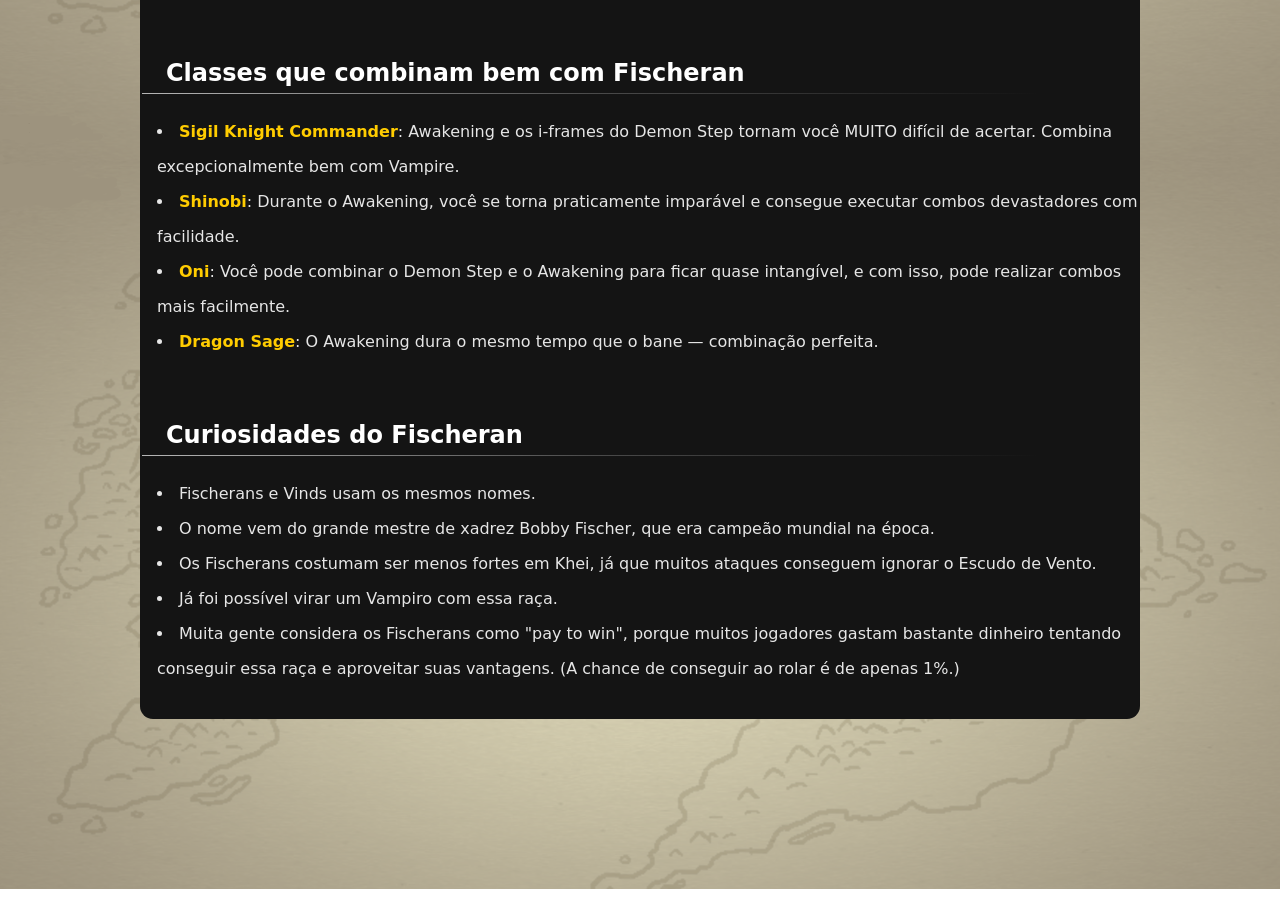
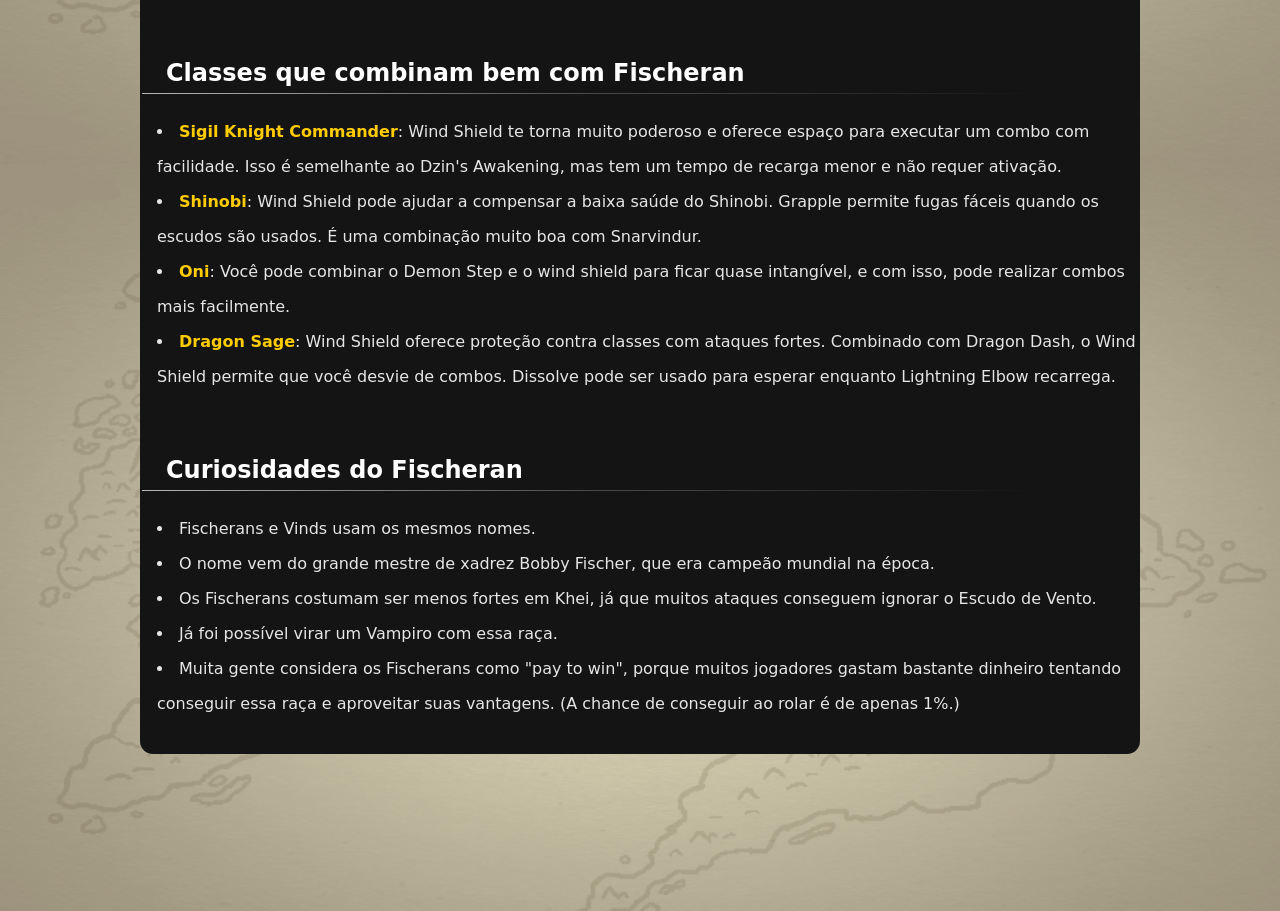
Before and after one commit to JuanDaRocha/Rogue-Wiki, a plain HTML site: page assets/wikis/Raças/Fischeran.html in a window 1280 px wide. Shown: the part 3839-4750 px from the top of the page. Before the commit the page ends 4728 px from the top, so only its background shows below. Drawn offline with nearby package versions, Linux system fonts and the light colour scheme; a web font is replaced by a local one.

Commit message:
Arrumando erros

```diff
--- a/assets/wikis/Raças/Fischeran.html
+++ b/assets/wikis/Raças/Fischeran.html
@@ -150,10 +150,10 @@
                 <h2>Classes que combinam bem com Fischeran</h2>
                 <hr>
                 <ul>
-                    <li><a href="#"><strong>Sigil Knight Commander</strong></a>: Awakening e os i-frames do Demon Step tornam você MUITO difícil de acertar. Combina excepcionalmente bem com Vampire.</li>
-                    <li><strong><a href="">Shinobi</a></strong>: Durante o Awakening, você se torna praticamente imparável e consegue executar combos devastadores com facilidade.</li>
-                    <li><a href="#"><strong>Oni</strong></a>: Você pode combinar o Demon Step e o Awakening para ficar quase intangível, e com isso, pode realizar combos mais facilmente.</li>
-                    <li><a href="#"><strong>Dragon Sage</strong></a>: O Awakening dura o mesmo tempo que o bane — combinação perfeita.</li>
+                    <li><a href="#"><strong>Sigil Knight Commander</strong></a>: Wind Shield te torna muito poderoso e oferece espaço para executar um combo com facilidade. Isso é semelhante ao Dzin's Awakening, mas tem um tempo de recarga menor e não requer ativação.</li>
+                    <li><strong><a href="">Shinobi</a></strong>: Wind Shield pode ajudar a compensar a baixa saúde do Shinobi. Grapple permite fugas fáceis quando os escudos são usados. É uma combinação muito boa com Snarvindur.</li>
+                    <li><a href="#"><strong>Oni</strong></a>: Você pode combinar o Demon Step e o wind shield para ficar quase intangível, e com isso, pode realizar combos mais facilmente.</li>
+                    <li><a href="#"><strong>Dragon Sage</strong></a>: Wind Shield oferece proteção contra classes com ataques fortes. Combinado com Dragon Dash, o Wind Shield permite que você desvie de combos. Dissolve pode ser usado para esperar enquanto Lightning Elbow recarrega.</li>
                   </ul>
             </section>
 
```
